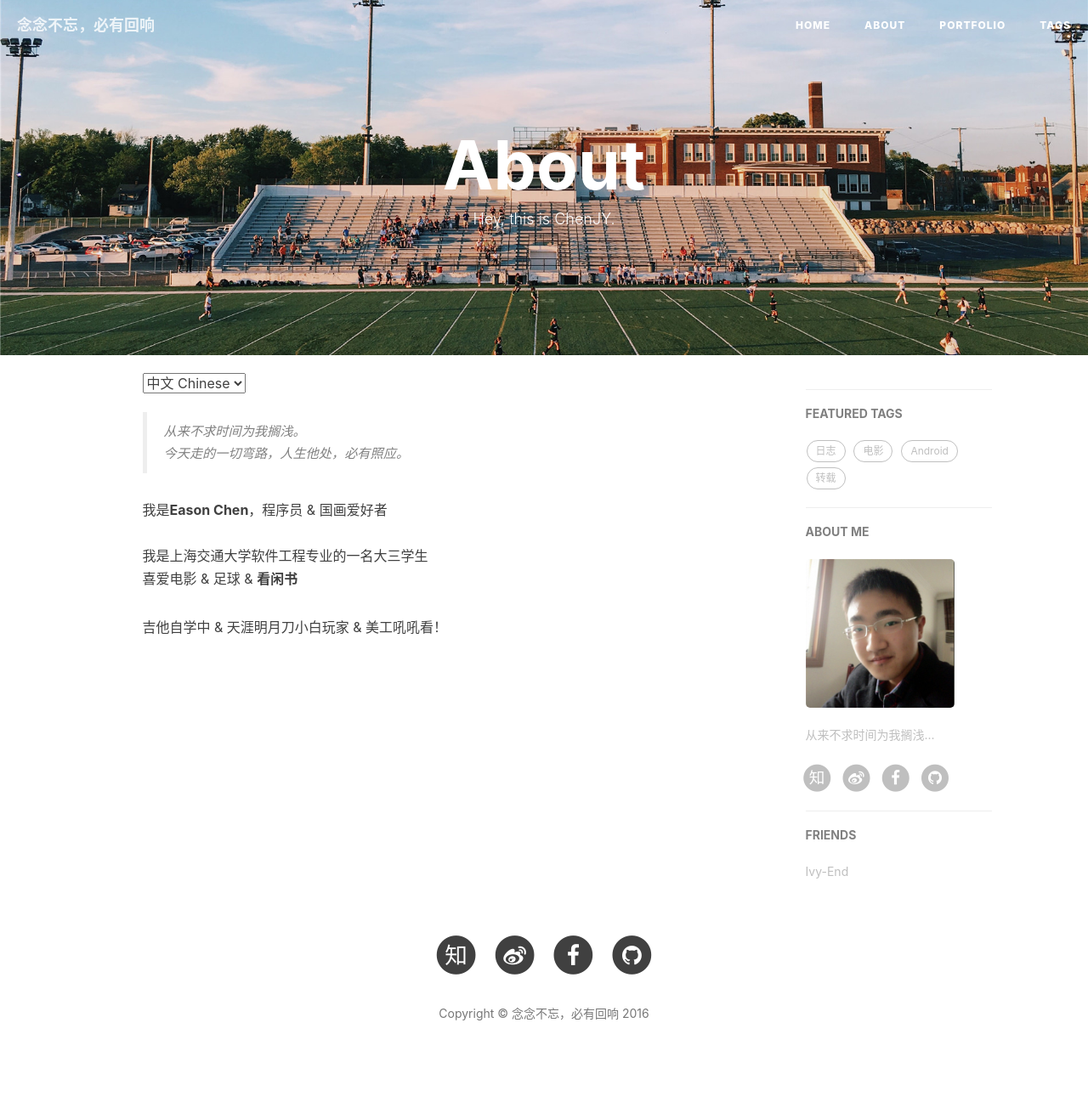
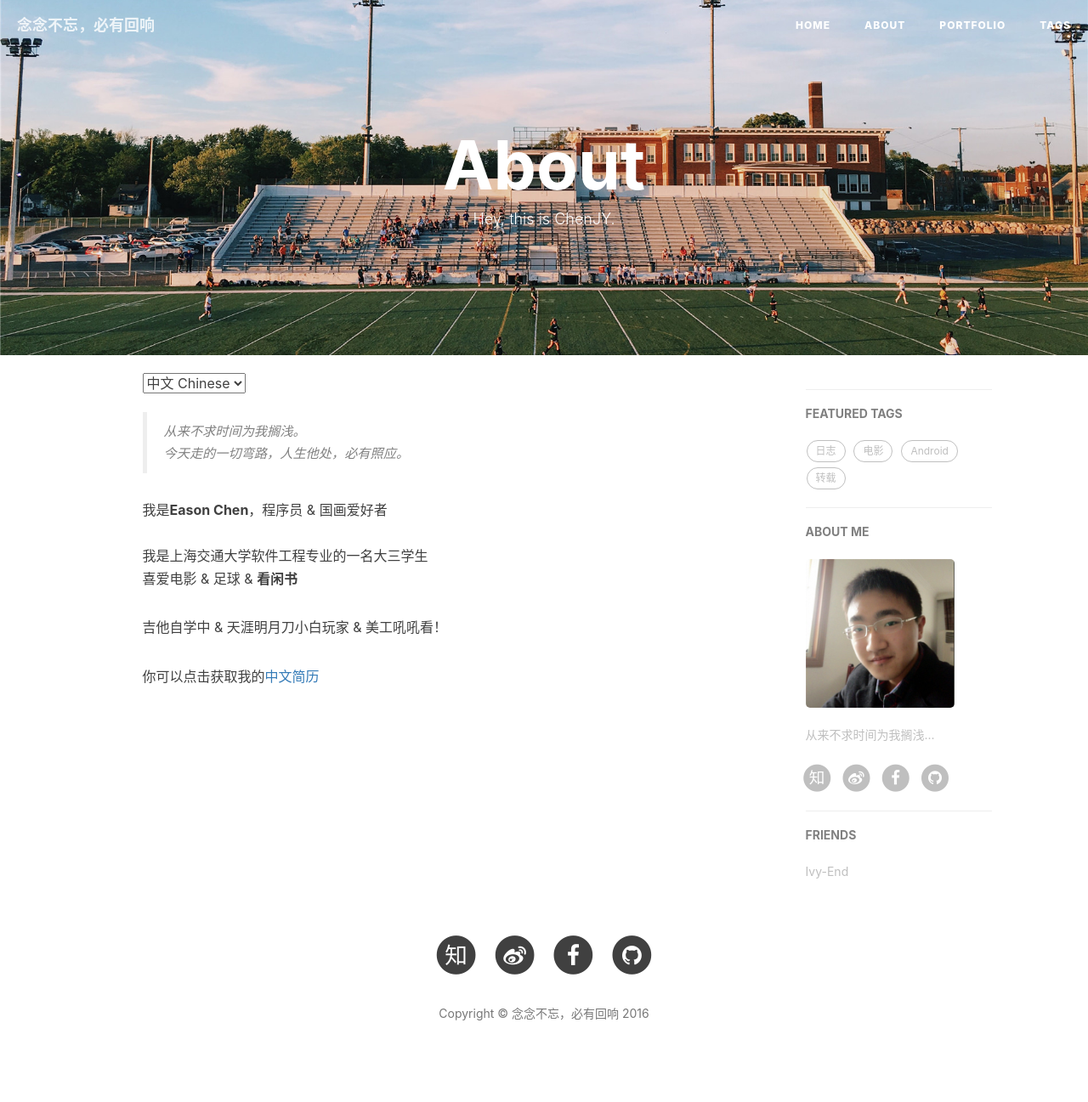
Before and after one commit to jiayangchen/jiayangchen.github.io, a Jekyll site: the page built from about.html, in a window 1280 px wide. Shown: the whole page at 85% size. Built offline with Jekyll 4.4.1, drawn with Linux system fonts in a browser that asks for light colours; nearby versions of some CDN libraries; comment, search, counter and statistics services are not loaded.

Commit message:
2016-09-23

```diff
--- a/about.html
+++ b/about.html
@@ -24,7 +24,7 @@ header-img: "img/about_bg.jpg"
     喜爱电影 &amp; 足球 &amp; <strong>看闲书</strong></p>
 
     <p>吉他自学中 &amp; 天涯明月刀小白玩家 &amp; 美工吼吼看！</p>
-
+    <p>你可以点击获取我的<a href="chenjiayang.me/img/Chen_resume.pdf">中文简历</a></p>
 </div>
 
 <!-- English Version -->
```
Also changed, not shown: 1 other file.
